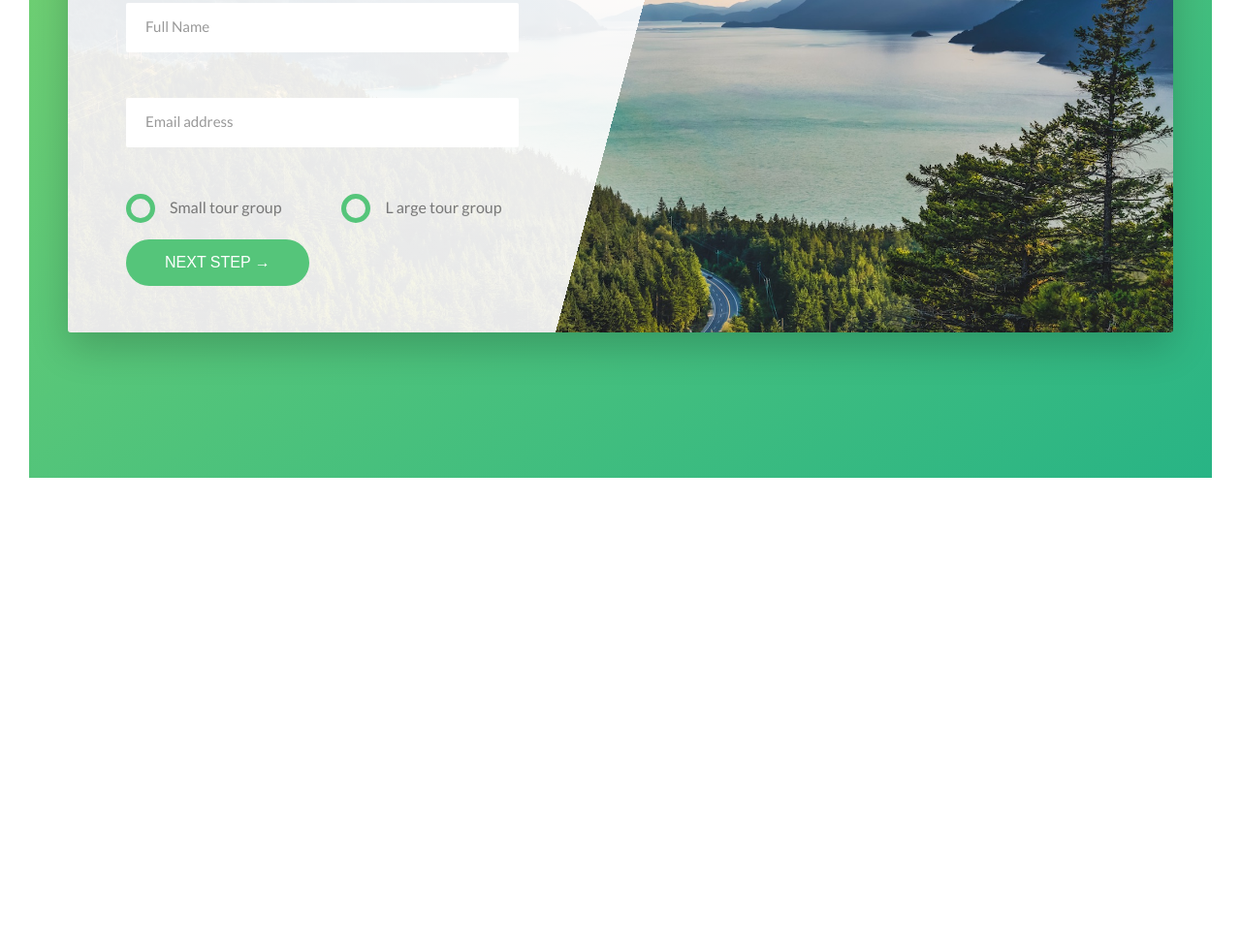
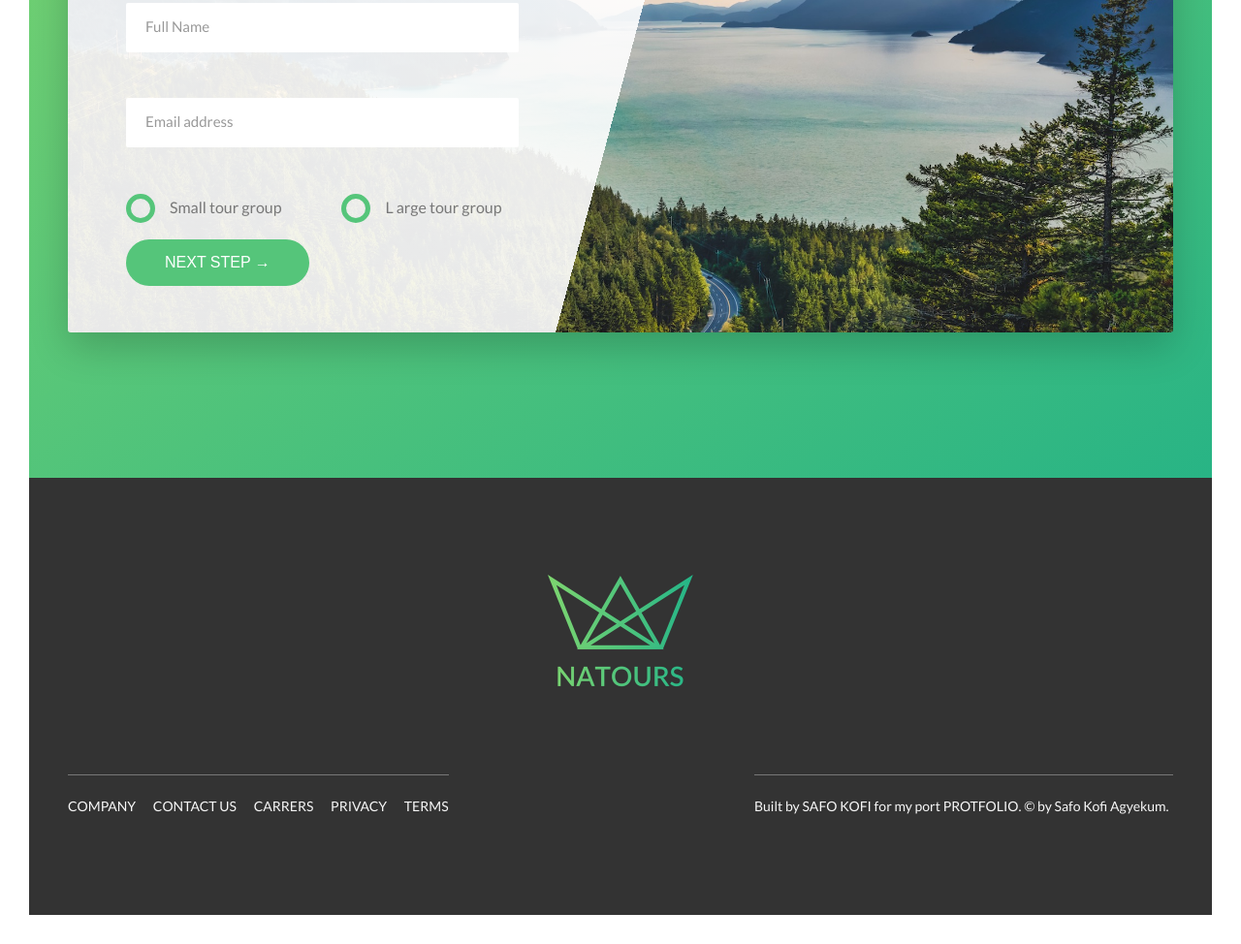
Before and after one commit to Qofy/KS-Tour, a website: page index.html in a window 1280 px wide. Shown: the part 4804-5778 px from the top of the page at 97% size. Before the commit the page ends 5327 px from the top, so only its background shows below. Drawn offline with Linux system fonts and the light colour scheme.

Commit message:
footer-built

```diff
--- a/index.html
+++ b/index.html
@@ -344,6 +344,51 @@
 
         </main>
 
+        <footer class="footer">
+            <div class="footer__logo-box">
+                <img src="img/logo-green-2x.png" alt="fll logo" class="footer__logo">
+            </div>
+            <div class="row">
+                <div class="col-1-of-2">
+                    <div class="footer__navigation">
+                        <ul class="footer__list">
+                            <li class="footer__item">
+                                <a href="#" class="footer__link">
+                                    Company
+                                </a>
+                            </li>
+                            <li class="footer__item">
+                                <a href="#" class="footer__link">
+                                    Contact us
+                                </a>
+                            </li>
+                            <li class="footer__item">
+                                <a href="#" class="footer__link">
+                                    Carrers
+                                </a>
+                            </li>
+                            <li class="footer__item">
+                                <a href="#" class="footer__link">
+                                    Privacy
+                                </a>
+                            </li>
+                            <li class="footer__item">
+                                <a href="#" class="footer__link">
+                                    Terms
+                                </a>
+                            </li>
+                        </ul>
+                    </div>
+                </div>
+
+                <div class="col-1-of-2">
+                    <p class="footer__copyright">
+                        Built by <a href="#" class="footer__link">Safo Kofi</a> for my port <a href="#" class="footer__link">Protfolio</a>. &copy; by Safo Kofi Agyekum.
+                    </p>
+                </div>
+            </div>
+        </footer>
+
         <!--
         <section class="grid-test">
             <div class="row">
--- /dev/null
+++ b/sass/components/_footer.scss
@@ -0,0 +1,62 @@
+.footer{
+  background-color: $color-grey-dark-3;
+  padding: 10rem 0;
+  font-size: 1.4rem;
+
+  &__logo-box{
+    text-align: center;
+    margin-bottom: 8rem;
+
+  }
+
+  &__logo{
+    width: 15rem;
+    height: auto;
+
+  }
+
+  &__navigation{
+    border-top: 1px solid $color-grey-dark;
+    display: inline-block;
+  }
+
+  &__list{
+    list-style: none;
+  }
+
+  &__item{
+    display: inline-block;
+
+    &:not(:last-child){
+      margin-right: 1.5rem;
+    }
+  }
+
+  &__link{
+    &:link,
+    &:visited{
+      color: $color-grey-dark-1;
+      background-color: $color-grey-dark-1;
+      text-decoration: none;
+      text-transform: uppercase;
+      display: inline-block;
+      transition: all 2.2s;
+    }
+
+    &:hover,
+    &:active
+    {
+      color: $color-primary;
+      box-shadow: 0 1rem 2rem rgba($color-black, .4);
+      transform: rotate(5deg) scale();
+    }
+  }
+
+  &__copyright{
+    color: $color-grey-dark-1;
+    border-top: 1px solid $color-grey-dark;
+    display: inline-block;
+    width: 80%;
+    float: right;
+  }
+}
```
